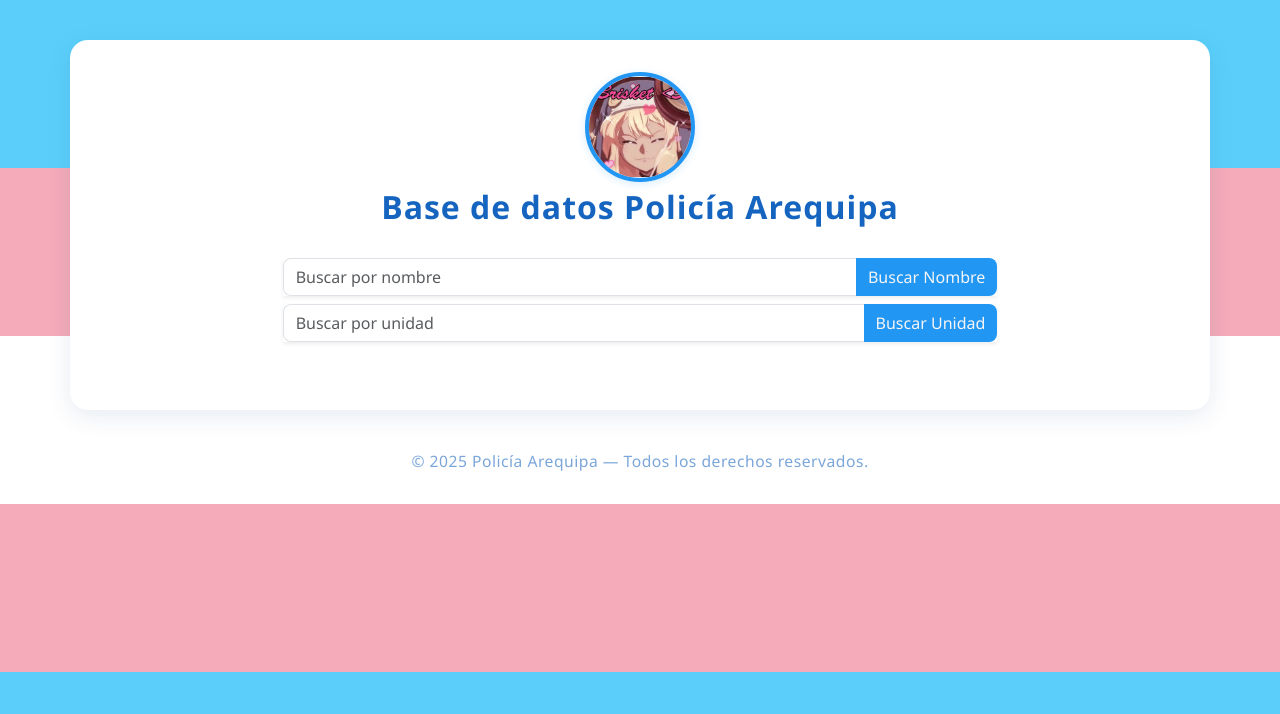
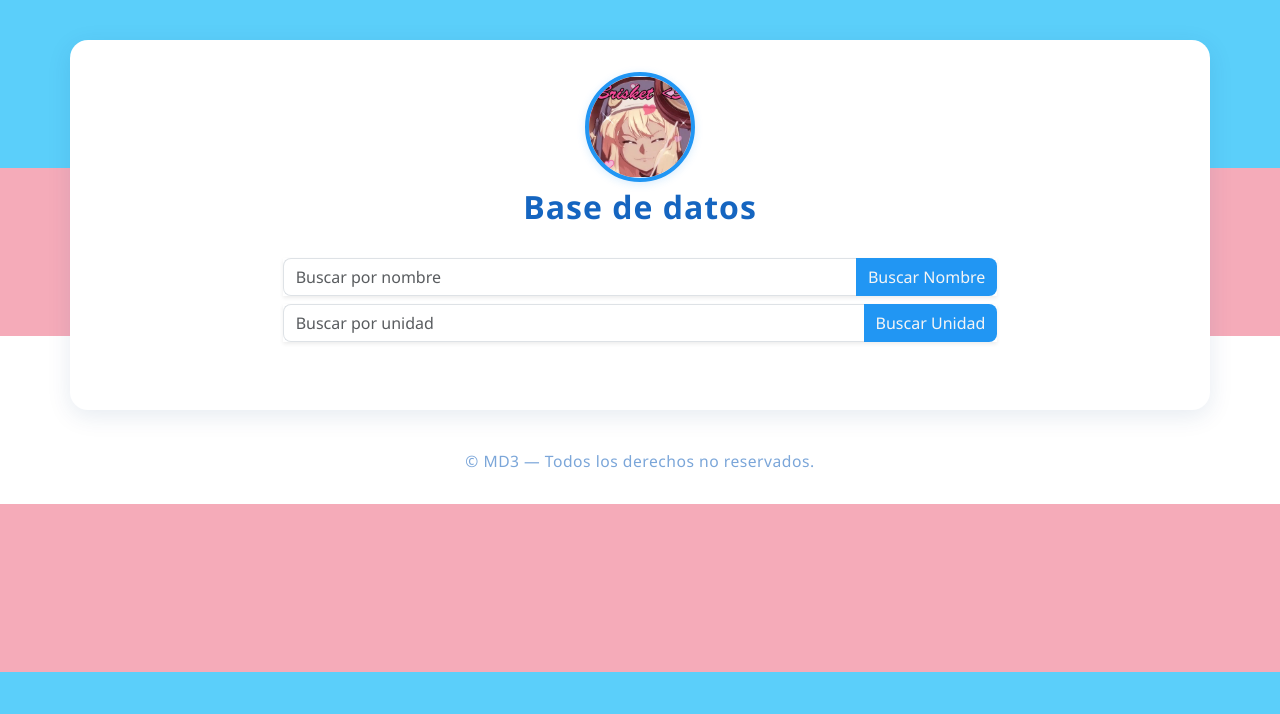
Before and after one commit to enzocipher/Web-page-for-database, a Flask app: page / in a window 1280 px wide. Shown: the top 714 px of the page. Run offline with Flask 3, Linux system fonts and the light colour scheme.

Commit message:
Update index.html

```diff
--- a/Avengers/templates/index.html
+++ b/Avengers/templates/index.html
@@ -11,7 +11,7 @@
 <div class="container">
     <div class="logo-container">
         <img src="{{ url_for('static', filename='brisket.jpg') }}" alt="Brisket Logo" class="logo-img">
-        <h2>Base de datos Policía Arequipa</h2>
+        <h2>Base de datos</h2>
     </div>
     <div class="row mb-3">
         <div class="col-md-8 offset-md-2">
@@ -31,7 +31,7 @@
     </nav>
 </div>
 <footer>
-    &copy; 2025 Policía Arequipa &mdash; Todos los derechos reservados.
+    &copy; MD3 &mdash; Todos los derechos no reservados.
 </footer>
 <script>
 let resultados = [];
@@ -144,4 +144,5 @@ function cambiarPagina(num) {
 }
 </script>
 </body>
+
 </html>
```
